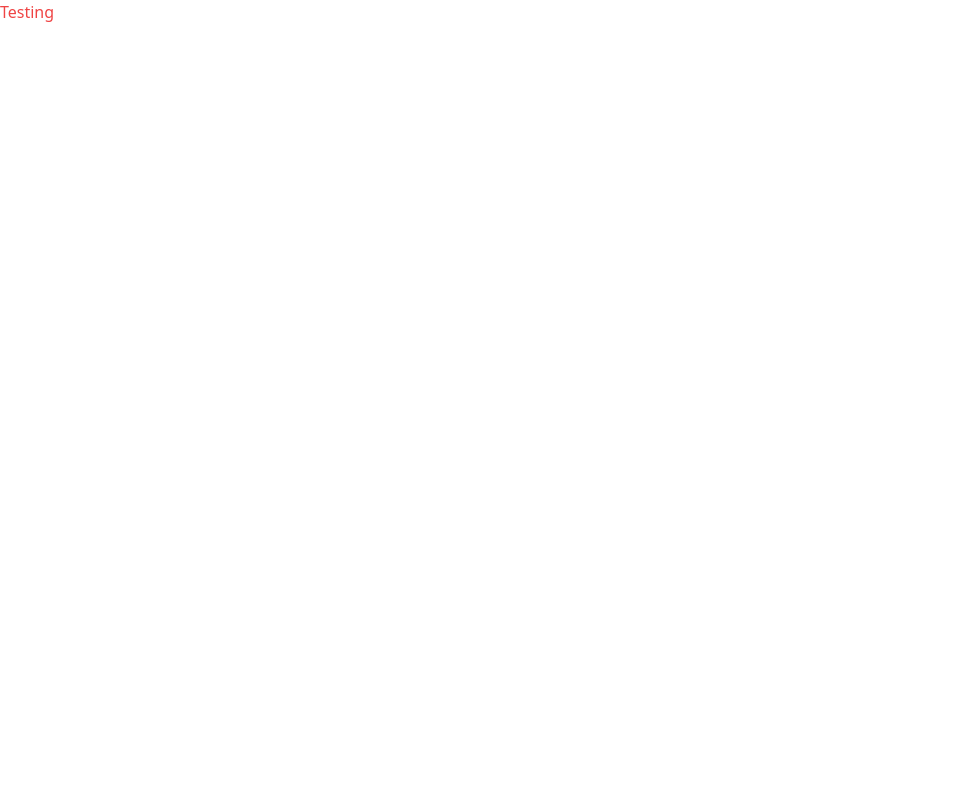
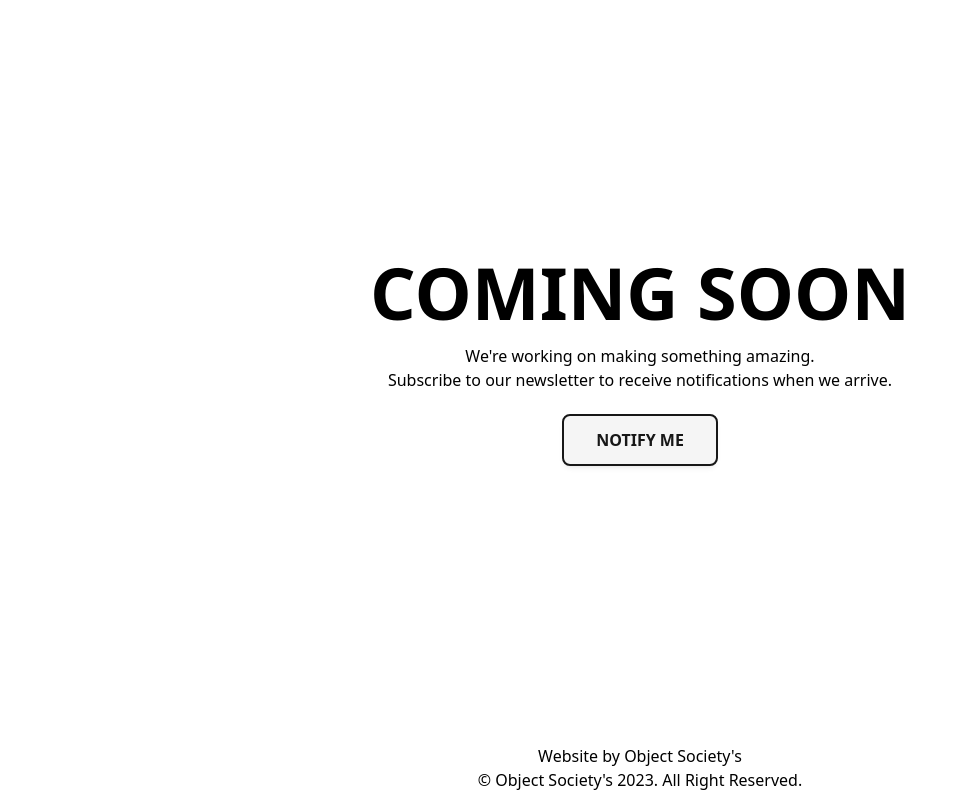
Before and after one commit to fiquell/comsoons, a React (Vite) app: page / in a window 1280 px wide. Shown: the whole page, without its empty margins (0-967 px from the left). Built offline with nearby package versions, Linux system fonts and the light colour scheme.

Commit message:
added initial route path

```diff
--- a/src/App.tsx
+++ /dev/null
@@ -1,9 +0,0 @@
-function App() {
-  return (
-    <main>
-      <p className="text-red-500">Testing</p>
-    </main>
-  );
-}
-
-export default App;
--- a/src/main.tsx
+++ b/src/main.tsx
@@ -1,10 +1,29 @@
+import "@/index.css";
+import { About, Contacts, Error, Home, Root } from "@/routes";
 import React from "react";
 import ReactDOM from "react-dom/client";
-import App from "./App.tsx";
-import "./index.css";
+import { RouterProvider, createBrowserRouter } from "react-router-dom";
 
-ReactDOM.createRoot(document.getElementById("root")!).render(
+const router = createBrowserRouter(
+  [
+    {
+      path: "/",
+      element: <Root />,
+      errorElement: <Error />,
+      children: [
+        { index: true, element: <Home /> },
+        { path: "/about", element: <About /> },
+        { path: "/contacts", element: <Contacts /> },
+      ],
+    },
+  ],
+  {
+    basename: import.meta.env.DEV ? "/" : "/comsoons/",
+  },
+);
+
+ReactDOM.createRoot(document.getElementById("root") as HTMLElement).render(
   <React.StrictMode>
-    <App />
+    <RouterProvider router={router} />
   </React.StrictMode>,
 );
--- /dev/null
+++ b/src/routes/About.tsx
@@ -0,0 +1,7 @@
+export default function About() {
+  return (
+    <div>
+      <p>About</p>
+    </div>
+  );
+}
--- /dev/null
+++ b/src/routes/Contacts.tsx
@@ -0,0 +1,7 @@
+export default function Contacts() {
+  return (
+    <div>
+      <p>Contacts</p>
+    </div>
+  );
+}
--- /dev/null
+++ b/src/routes/Error.tsx
@@ -0,0 +1,15 @@
+import { isRouteErrorResponse, useRouteError } from "react-router-dom";
+
+export default function Error() {
+  const error = useRouteError();
+
+  if (isRouteErrorResponse(error)) {
+    return (
+      <div className="flex min-h-screen flex-col items-center justify-center">
+        <p>Oops!</p>
+        <p>Sorry, an unexpected error has occurred.</p>
+        <p>{error.statusText || error.error?.message}</p>
+      </div>
+    );
+  }
+}
--- /dev/null
+++ b/src/routes/Home.tsx
@@ -0,0 +1,34 @@
+export default function Home() {
+  function handleNotifications() {
+    alert("Looks great");
+  }
+
+  return (
+    <div className="flex min-h-screen flex-col items-center justify-between text-center">
+      <div className="mt-64">
+        <p className="mb-4 text-5xl font-bold md:text-6xl lg:text-7xl">
+          COMING SOON
+        </p>
+        <div className="mb-6">
+          <p>We're working on making something amazing.</p>
+          <p>
+            Subscribe to our newsletter to receive notifications when we arrive.
+          </p>
+        </div>
+        <button
+          type="button"
+          onClick={handleNotifications}
+          className="rounded-md bg-neutral-100 px-8 py-3 font-bold text-neutral-900 shadow-md outline outline-2 outline-neutral-900 transition duration-300 ease-in-out hover:rotate-2 hover:scale-110">
+          NOTIFY ME
+        </button>
+      </div>
+      <div className="mb-2">
+        <p>Website by Object Society's</p>
+        <p>
+          &copy; Object Society's {new Date().getFullYear()}. All Right
+          Reserved.
+        </p>
+      </div>
+    </div>
+  );
+}
--- /dev/null
+++ b/src/routes/Root.tsx
@@ -0,0 +1,9 @@
+import { Outlet } from "react-router-dom";
+
+export default function Root() {
+  return (
+    <div>
+      <Outlet />
+    </div>
+  );
+}
--- /dev/null
+++ b/src/routes/index.ts
@@ -0,0 +1,7 @@
+import About from "@/routes/About";
+import Contacts from "@/routes/Contacts";
+import Error from "@/routes/Error";
+import Home from "@/routes/Home";
+import Root from "@/routes/Root";
+
+export { About, Contacts, Error, Home, Root };
```
